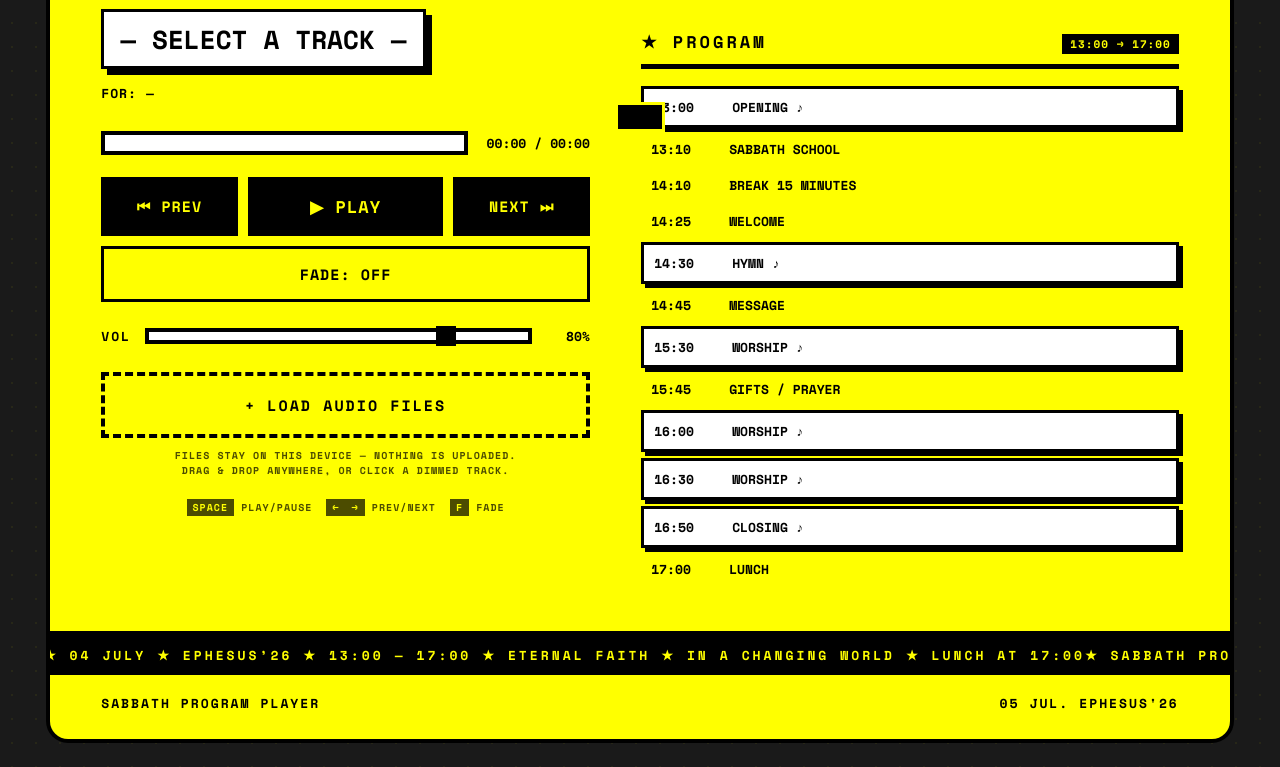
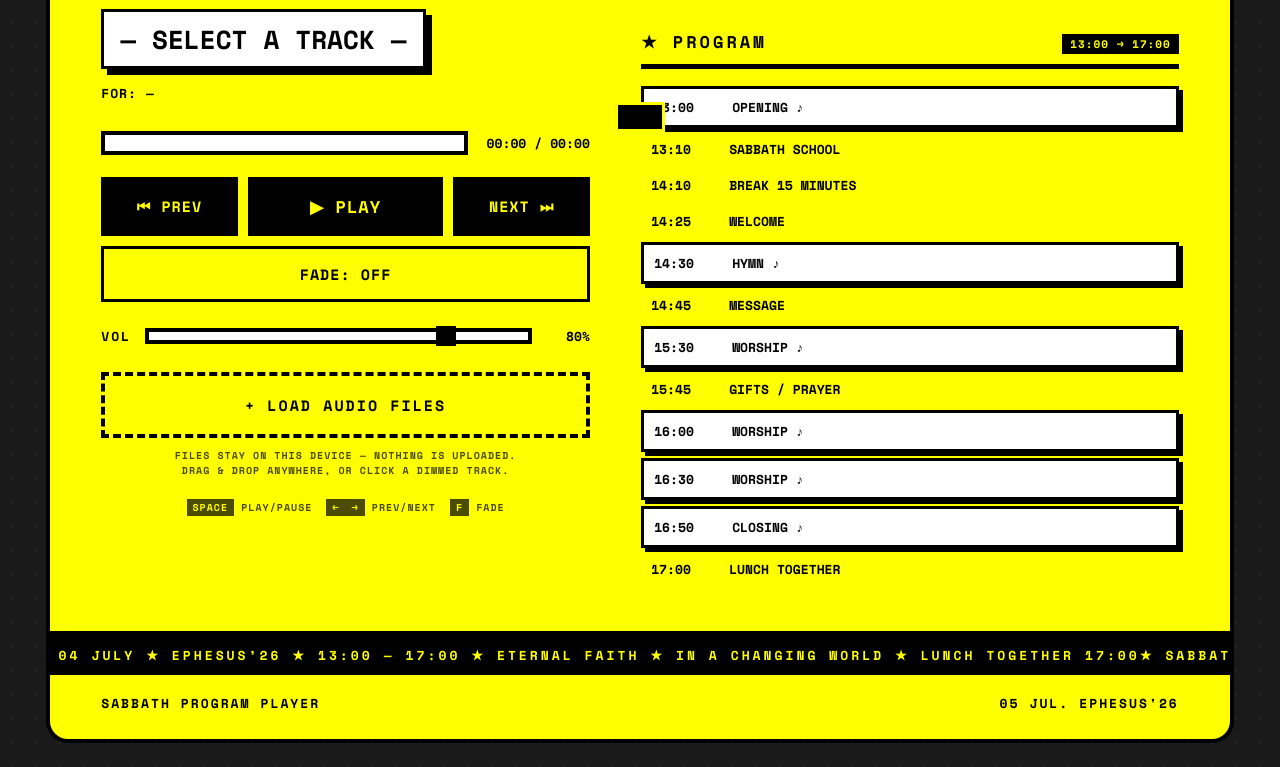
Before and after one commit to iliev-blnk/efes-player, a plain HTML site: page index.html in a window 1280 px wide. Shown: the part 685-1452 px from the top of the page. Drawn offline with nearby package versions, Linux system fonts and the light colour scheme.

Commit message:
Fix: LUNCH TOGETHER with space after 17:00

```diff
--- a/index.html
+++ b/index.html
@@ -472,7 +472,7 @@ const PROGRAM = [
   ["16:00","WORSHIP",true],
   ["16:30","WORSHIP",true],
   ["16:50","CLOSING",true],
-  ["17:00","LUNCH",false],
+  ["17:00","LUNCH TOGETHER",false],
 ];
 /* ======================================================== */
 
@@ -752,7 +752,7 @@ function buildProgram(){
 }
 
 function buildTicker(){
-  const seg = ' ★ SABBATH PROGRAM ★ 04 JULY ★ EPHESUS’26 ★ 13:00 — 17:00 ★ ETERNAL FAITH ★ IN A CHANGING WORLD ★ LUNCH AT 17:00 ' ;
+  const seg = ' ★ SABBATH PROGRAM ★ 04 JULY ★ EPHESUS’26 ★ 13:00 — 17:00 ★ ETERNAL FAITH ★ IN A CHANGING WORLD ★ LUNCH TOGETHER 17:00 ' ;
   $('tickerInner').innerHTML = '<span>' + seg + '</span><span>' + seg + '</span>';
 }
 
```
